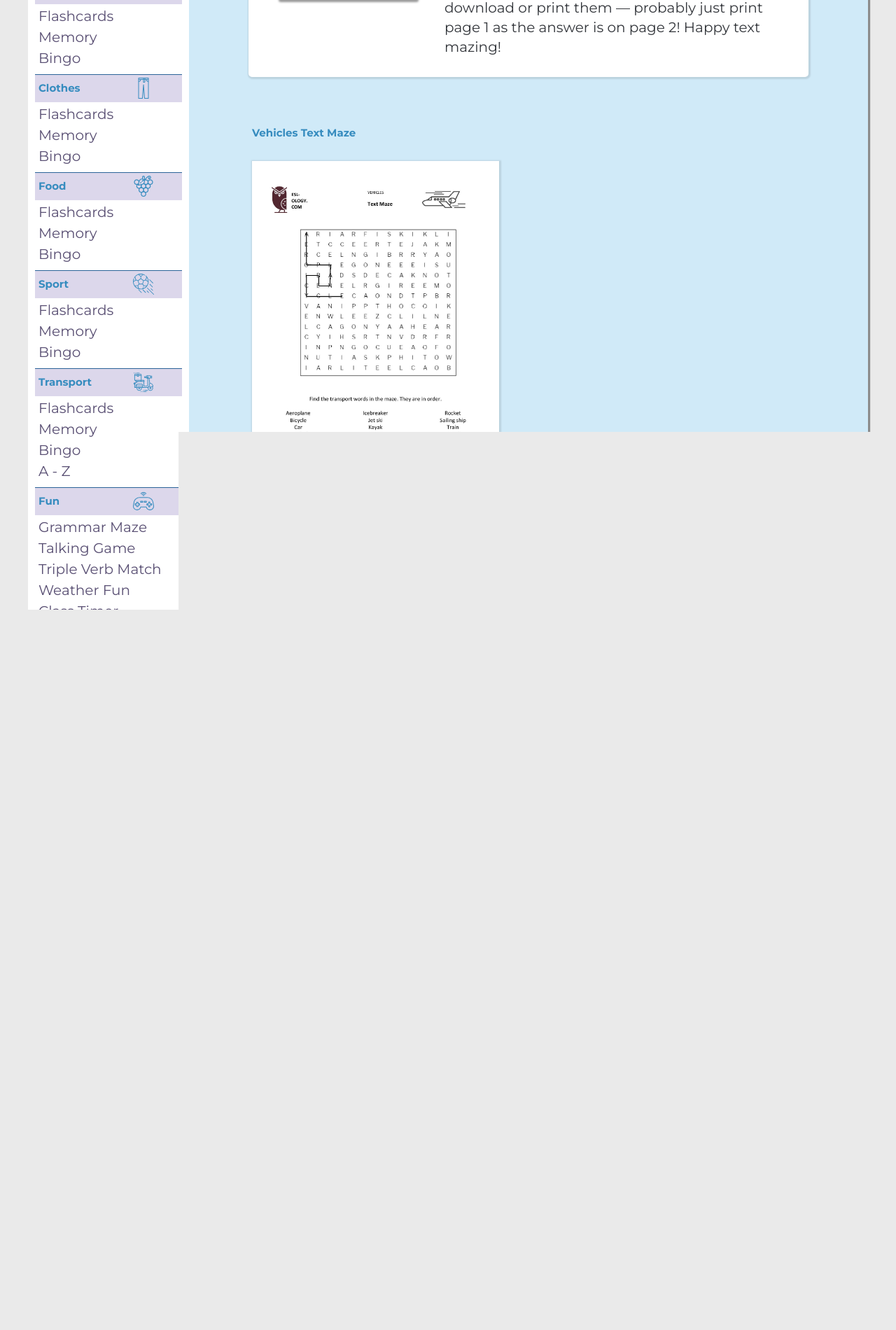
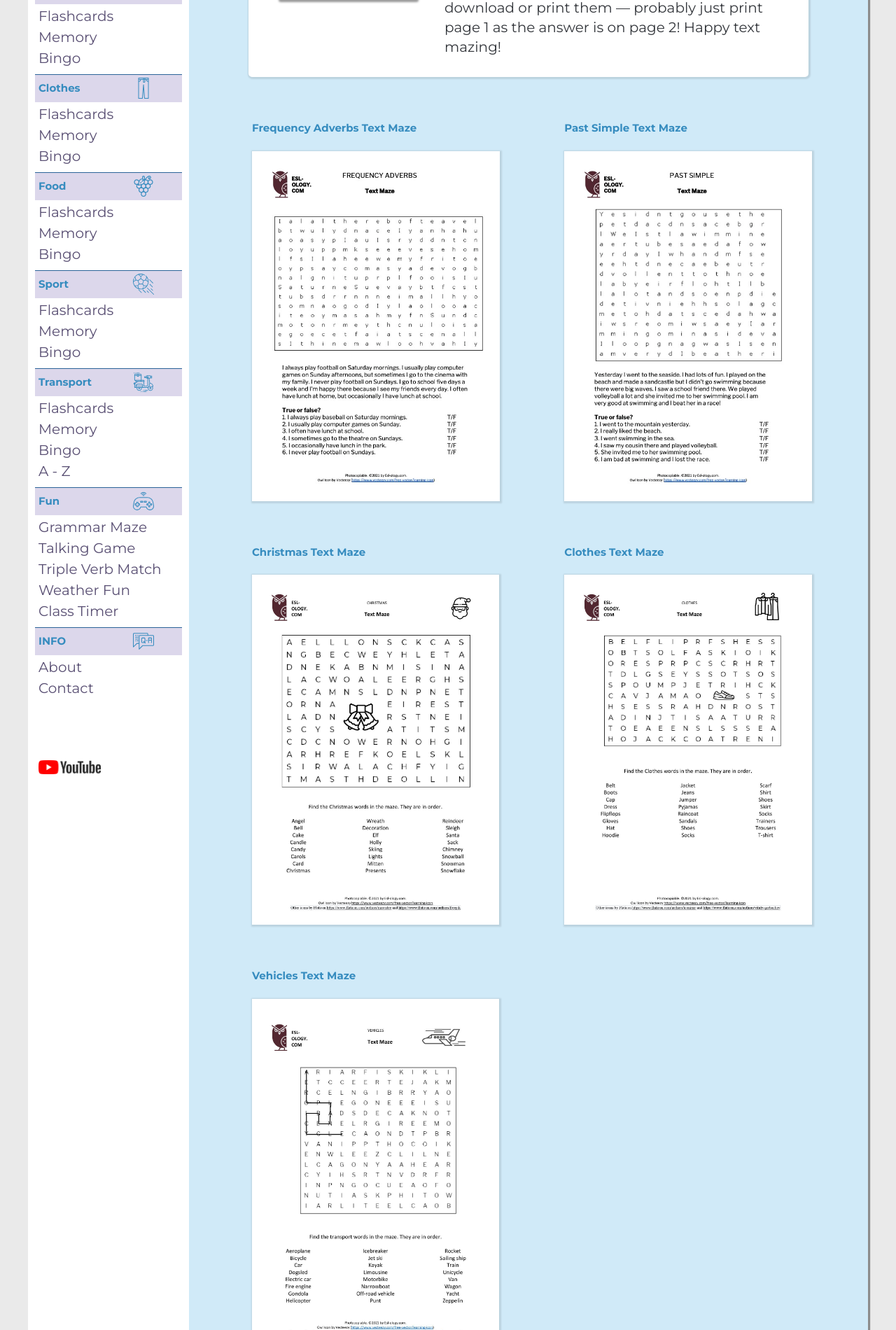
Before and after one commit to Dugsteer/Search-page, a PHP site: page / in a window 1280 px wide. Shown: the part 400-2300 px from the top of the page at 70% size. Before the commit the page ends 1271 px from the top, so only its background shows below. Run offline with PHP 8.4, Linux system fonts and the light colour scheme.

Commit message:
New mazes

```diff
--- a/css/styles.css
+++ b/css/styles.css
@@ -673,22 +673,24 @@ h4 {
   justify-self: start;
   margin-left: 9rem;
   display: grid;
-  align-items: center;
+  align-content: center;
   justify-content: center;
-  width: auto;
-  grid-template-rows: 80px minmax(0, 1fr);
-  grid-template-columns: 1fr; }
+  width: 800px;
+  grid-template-rows: auto;
+  grid-template-columns: 2fr; }
   @media only screen and (max-width: 62.5em) {
     .main {
       width: 600px; } }
   @media only screen and (max-width: 37.5em) {
     .main {
-      grid-row: 1/2;
+      grid-row: auto;
+      grid-column: 1fr;
       margin-top: 4rem;
       width: 400px; } }
   @media only screen and (max-width: 28em) {
     .main {
       grid-row: 1/2;
+      grid-column: 1fr;
       margin-top: 4rem;
       width: 360px; } }
 
@@ -701,11 +703,43 @@ b, h2 {
 .pdf-class {
   height: 500px;
   width: auto;
-  box-shadow: 1px 1px 2px 2px rgba(0, 0, 0, 0.1);
-  margin-bottom: 2rem; }
+  margin-bottom: 4rem; }
 
 .pdf-class img {
-  height: 100%; }
+  height: 100%;
+  box-shadow: 1px 1px 2px 2px rgba(0, 0, 0, 0.1); }
+
+.item1 {
+  grid-column: 1/2; }
+  @media only screen and (max-width: 62.5em) {
+    .item1 {
+      grid-column: 1/2;
+      width: fit-content;
+      justify-self: center; } }
+
+.item2 {
+  grid-column: 2/3; }
+  @media only screen and (max-width: 62.5em) {
+    .item2 {
+      grid-column: 1/2;
+      width: fit-content;
+      justify-self: center; } }
+
+.item3 {
+  grid-column: 1/2; }
+  @media only screen and (max-width: 62.5em) {
+    .item3 {
+      grid-column: 1/2;
+      width: fit-content;
+      justify-self: center; } }
+
+.item4 {
+  grid-column: 2/3; }
+  @media only screen and (max-width: 62.5em) {
+    .item4 {
+      grid-column: 1/2;
+      width: fit-content;
+      justify-self: center; } }
 
 .links {
   grid-row: 3/4;
--- a/index.html
+++ b/index.html
@@ -80,23 +80,48 @@
       </div>
 
       <div class="main">
+        <div class="item1">
+        <h2 class="download">Frequency Adverbs Text Maze</h2>
+        <div class="pdf-class">
+          <a href="docs/FrequencyAdverbsTextMaze.pdf">
+            <img src="img/FrequencyAdverbsTextMaze.jpg" alt="vehicles text maze"
+          /></a>
+        </div>
+        </div>
+         <div class="item2">
+        <h2 class="download">Past Simple Text Maze</h2>
+        <div class="pdf-class item2">
+          <a href="docs/PastSimpleTextMaze.pdf">
+            <img src="img/PastSimpleTextMaze.jpg" alt="vehicles text maze"
+          /></a>
+        </div>
+        </div>
+        <div class="item3">
+
+        <h2 class="download">Christmas Text Maze</h2>
+        <div class="pdf-class item3">
+          <a href="docs/ChristmasTextMaze.pdf">
+            <img src="img/ChristmasTextMaze.jpg" alt="Christmas text maze"
+          /></a>
+        </div>
+        </div>
+                 <div class="item4">
+
+        <h2 class="download">Clothes Text Maze</h2>
+        <div class="pdf-class item4">
+          <a href="docs/ClothesTextMaze.pdf">
+            <img src="img/ClothesTextMaze.jpg" alt="clothes text maze"
+          /></a>
+        </div>
+                 </div>
+
+                      <div class="item5">
         <h2 class="download">Vehicles Text Maze</h2>
         <div class="pdf-class">
           <a href="docs/VehiclesTextMaze.pdf">
             <img src="img/VehiclesTextMaze.jpg" alt="vehicles text maze"
           /></a>
         </div>
-        <h2 class="download">Christmas Text Maze</h2>
-        <div class="pdf-class">
-          <a href="docs/ChristmasTextMaze.pdf">
-            <img src="img/ChristmasTextMaze.jpg" alt="Christmas text maze"
-          /></a>
-        </div>
-        <h2 class="download">Clothes Text Maze</h2>
-        <div class="pdf-class">
-          <a href="docs/ClothesTextMaze.pdf">
-            <img src="img/ClothesTextMaze.jpg" alt="clothes text maze"
-          /></a>
         </div>
       </div>
 
--- a/sass/layout/_content.scss
+++ b/sass/layout/_content.scss
@@ -6,22 +6,25 @@
     justify-self: start;
     margin-left: 9rem;
     display: grid;
-    align-items: center;
+    align-content: center;
     justify-content: center;
-    width: auto;
-    grid-template-rows:80px minmax(0, 1fr);
-    grid-template-columns: 1fr;
+    width: 800px;
+    grid-template-rows:auto;
+    grid-template-columns: 2fr;
+
 
     @media only screen and (max-width:$bp-large){
         width: 600px;
         }
     @media only screen and (max-width:$bp-small){
-        grid-row: 1/2;
+        grid-row: auto;
+        grid-column: 1fr;
         margin-top: 4rem;
         width: 400px;
         }
     @media only screen and (max-width:$bp-smallest){
         grid-row: 1/2;
+          grid-column: 1fr;
         margin-top: 4rem;
         width: 360px;
         }
@@ -36,10 +39,54 @@ b, h2 {color: $color-blue}
 .pdf-class {
     height: 500px;
     width: auto;
-    box-shadow: $box-shadow-small;
-    margin-bottom: 2rem;
+
+    margin-bottom: 4rem;
 }
 
 .pdf-class img{
     height: 100%;
+        box-shadow: $box-shadow-small;
 }
+
+.item1 {
+
+    grid-column: 1/2;
+
+      @media only screen and (max-width:$bp-large){
+        grid-column: 1/2;
+            width: fit-content;
+    justify-self: center;
+        }
+}
+
+.item2 {
+
+    grid-column: 2/3;
+
+      @media only screen and (max-width:$bp-large){
+        grid-column: 1/2;
+            width: fit-content;
+    justify-self: center;
+        }
+}
+.item3 {
+
+    grid-column: 1/2;
+
+      @media only screen and (max-width:$bp-large){
+        grid-column: 1/2;
+            width: fit-content;
+    justify-self: center;
+
+        }
+}
+.item4 {
+
+    grid-column: 2/3;
+
+      @media only screen and (max-width:$bp-large){
+        grid-column: 1/2;
+            width: fit-content;
+    justify-self: center;
+        }
+}
```
Also changed, not shown: img/FrequencyAdverbsTextMaze.jpg (added), img/PastSimpleTextMaze.jpg (added), package-lock.json, 5 other files.
